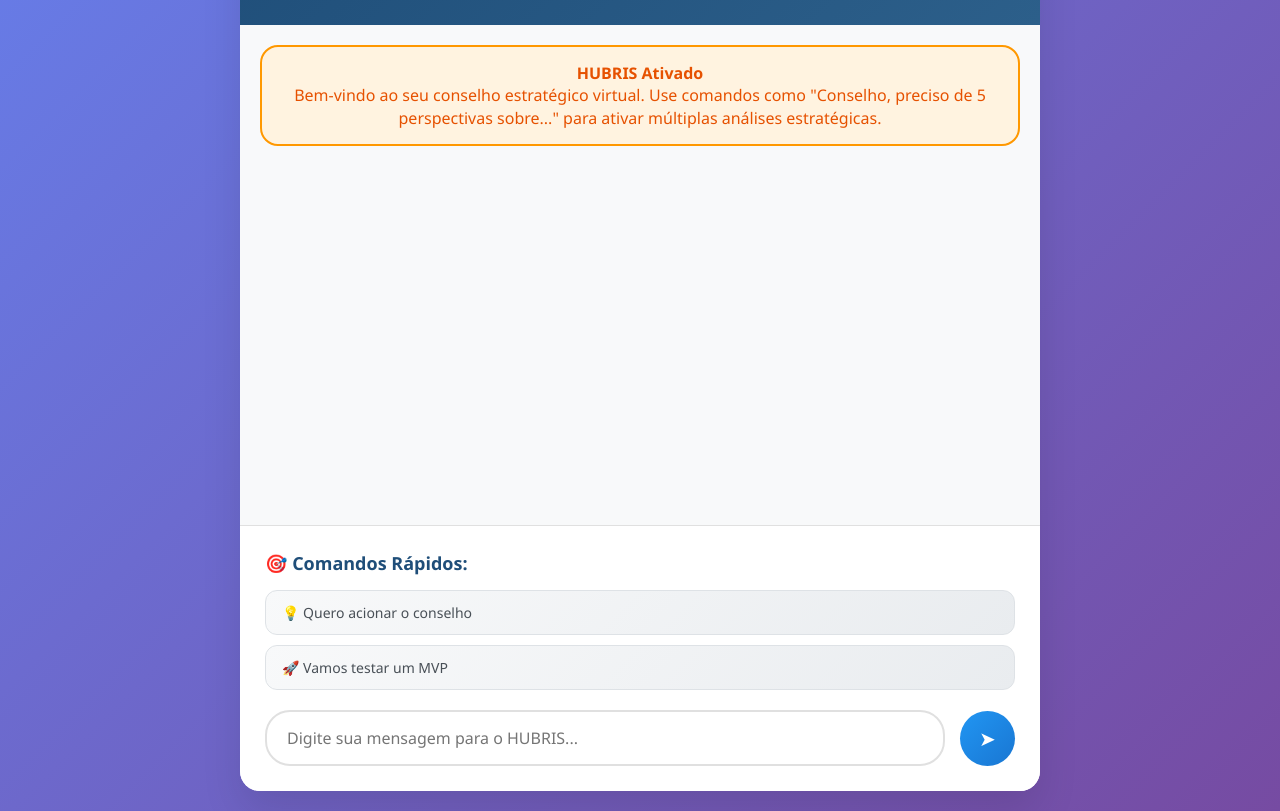
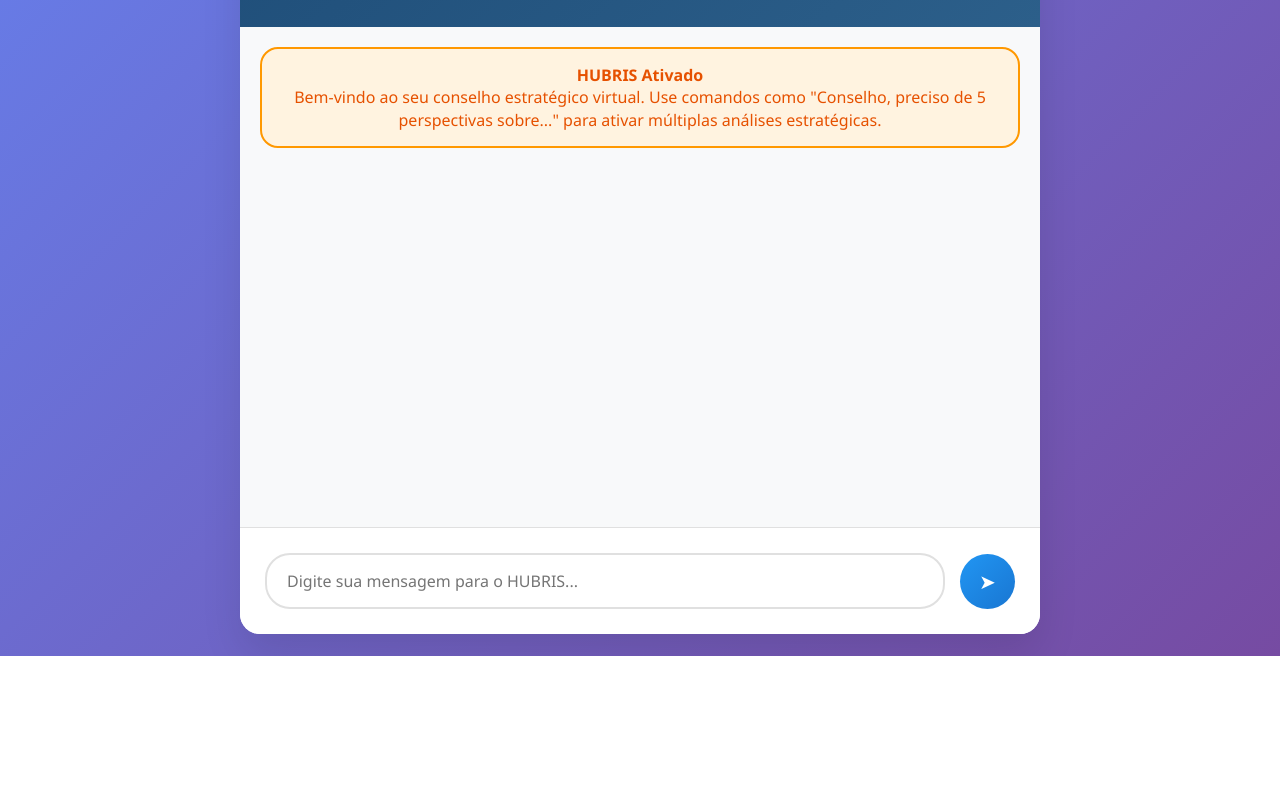
Before and after one commit to Pleszezak/hubris-chat, a plain HTML site: page index.html in a window 1280 px wide. Shown: the part 144-955 px from the top of the page. After the commit the page ends 800 px from the top, so only its background shows below. Drawn offline with Linux system fonts and the light colour scheme.

Commit message:
Remove quick command buttons

```diff
--- a/index.html
+++ b/index.html
@@ -234,16 +234,6 @@
         </div>
 
         <div class="input-container">
-            <div class="quick-commands">
-                <h3>🎯 Comandos Rápidos:</h3>
-                <div class="quick-command" onclick="sendQuickCommand('Quero acionar o conselho')">
-                    💡 Quero acionar o conselho
-                </div>
-                <div class="quick-command" onclick="sendQuickCommand('Vamos testar um MVP')">
-                    🚀 Vamos testar um MVP
-                </div>
-            </div>
-
             <div class="loading" id="loading">
                 <div class="spinner"></div>
                 HUBRIS está orquestrando...
```
